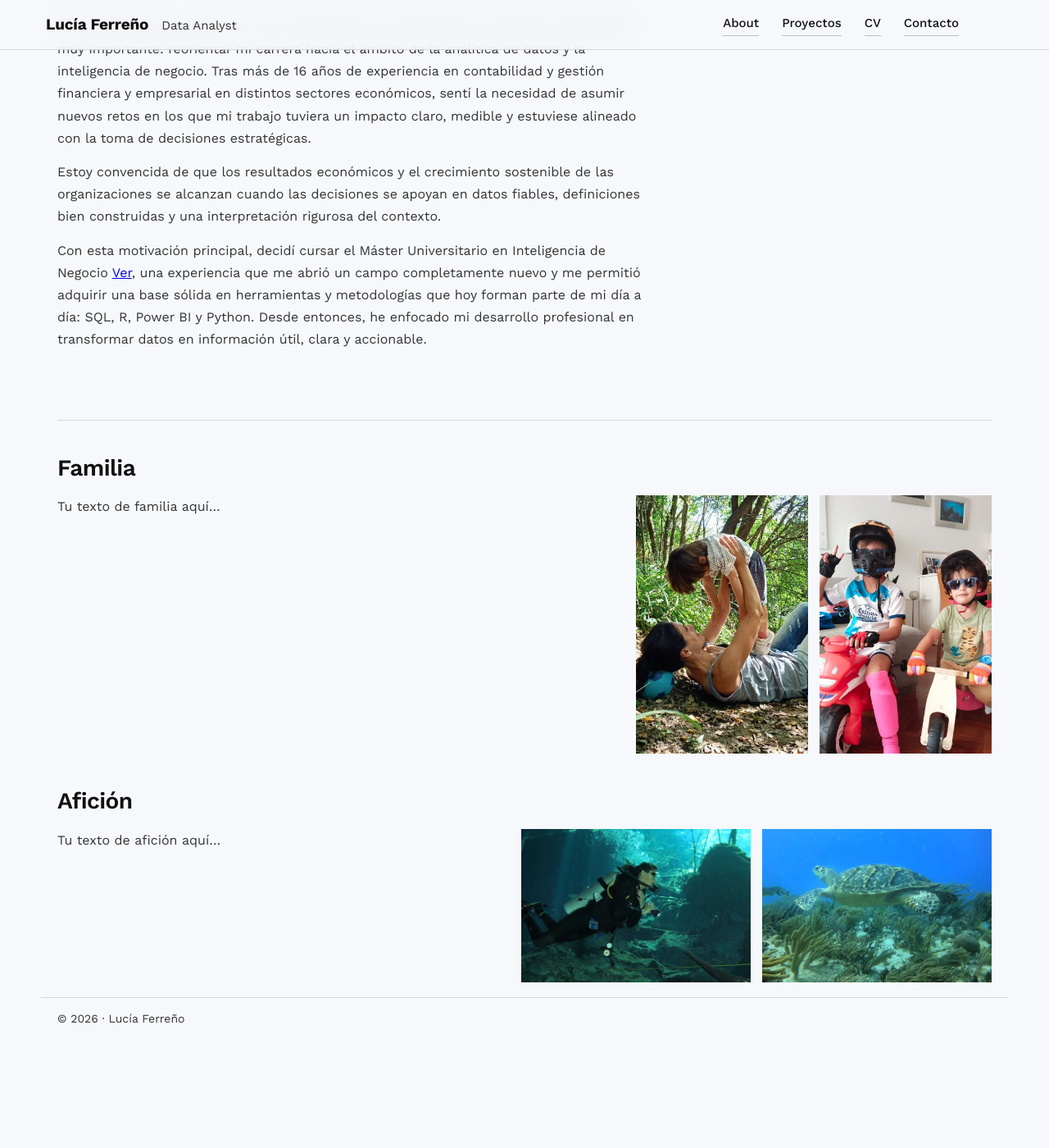
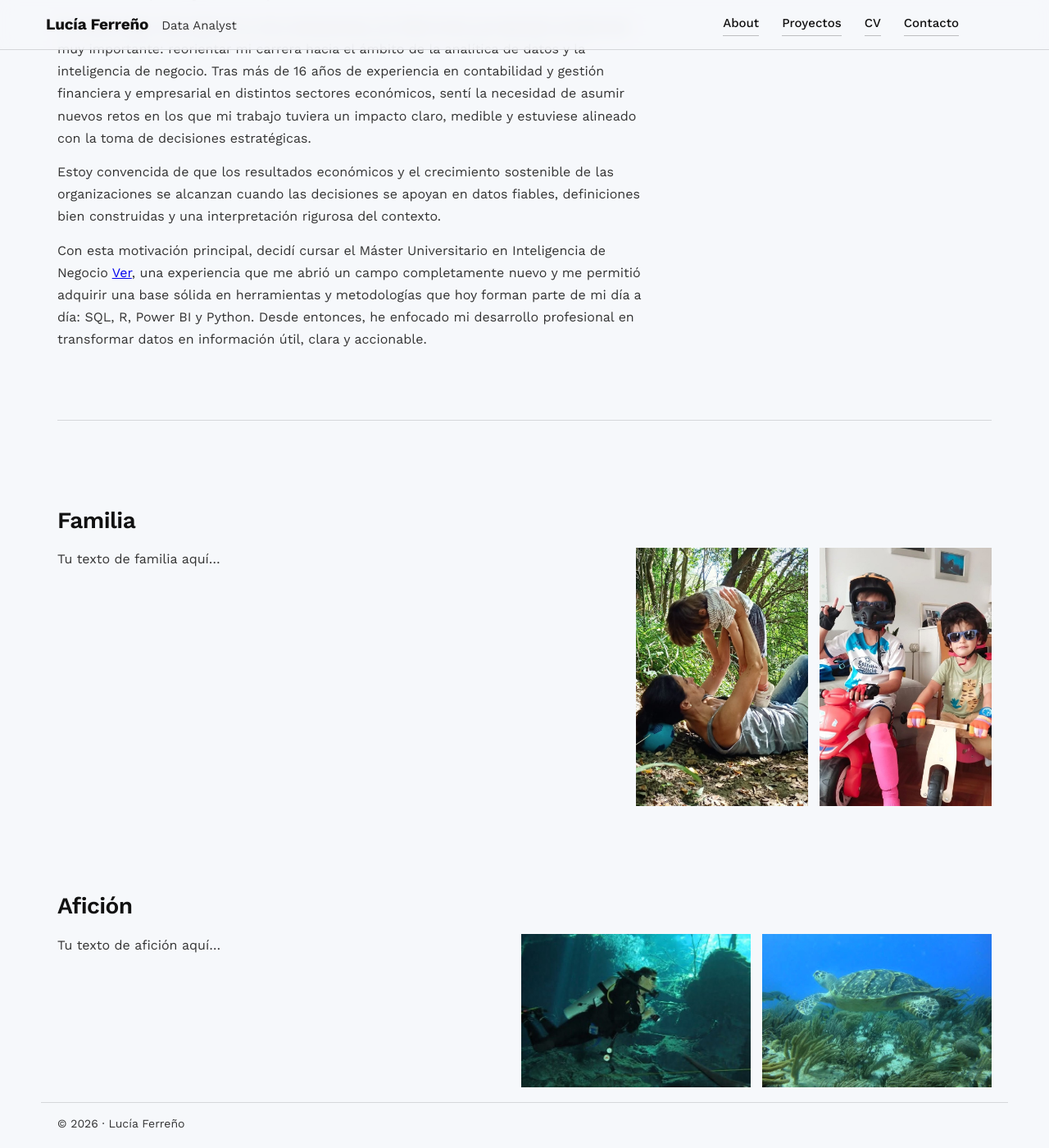
Before and after one commit to lucia-ferreno-pico/Portfolio, a Jekyll site: the page built from about.md, in a window 1280 px wide and 1400 px high, scrolled down 333 px. Shown: the whole window at 82% size. Built offline with Jekyll 4.4.1, drawn with Linux system fonts in a browser that asks for light colours; before the commit the page ends 1605 px from its top, so only the background shows below that.

Commit message:
Update main.css

```diff
--- a/assets/css/main.css
+++ b/assets/css/main.css
@@ -1320,7 +1320,7 @@ projects-page .projects-title{
 
 /* Bloques personales */
 .about-page .personal-block{
-  margin-top: 34px;
+  margin-top: 98px;
 }
 
 .about-page .personal-block h2{
```
